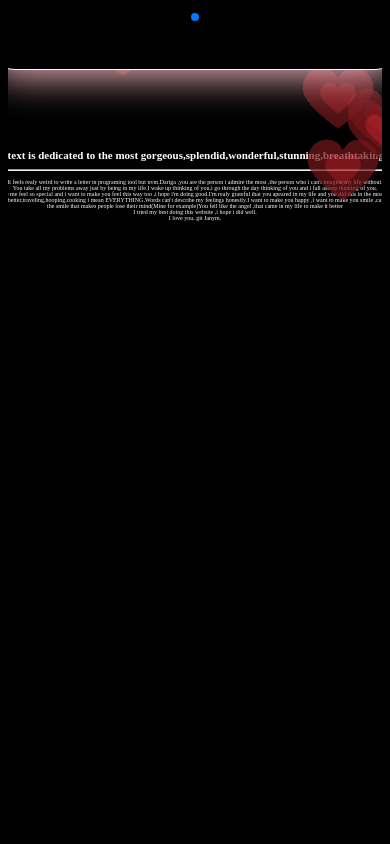
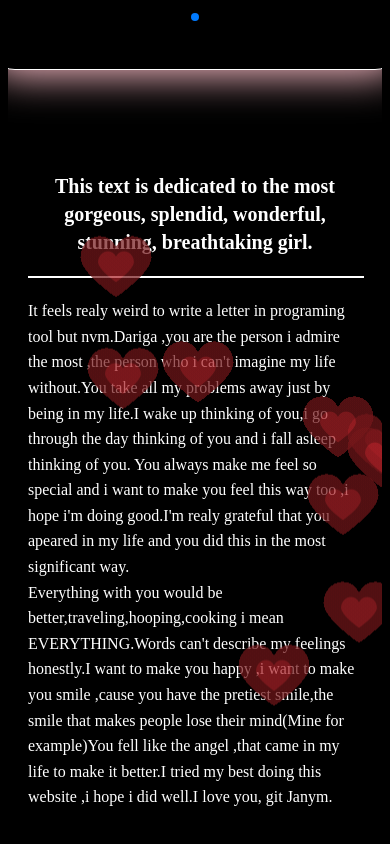
Before and after one commit to tvixem/ForDariga, a React (Vite) app: page /final in a window 390 px wide. Shown: the part 834-1678 px from the top of the page. Before the commit the page ends 1089 px from the top, so only its background shows below. Built offline with nearby package versions, Linux system fonts and the light colour scheme; a web font is replaced by a local one.

Commit message:
okay mb end

```diff
--- a/src/assets/Content/App.css
+++ b/src/assets/Content/App.css
@@ -1,8 +1,52 @@
-@media (max-width:500px){
-    h1{
-        font-size: 11px;
+/* Общий контейнер письма */
+.letter-section {
+    width: 100%;
+    max-width: 900px;
+    margin: 60px auto;
+
+    text-align: center;
+  }
+
+  .letter-title {
+    font-size: 28px;
+    color: white;
+    line-height: 1.4;
+  }
+
+  .letter-line {
+    width: 100%;
+    max-width: 900px;
+    margin: 20px auto;
+    border: 1px solid white;
+  }
+
+  .letter {
+    margin-top: 20px;
+    font-size: 18px;
+    color: white;
+    line-height: 1.8;
+    text-align: left;
+  }
+
+  /* 📱 АДАПТАЦИЯ ДЛЯ ТЕЛЕФОНА */
+  @media (max-width: 768px) {
+
+    .letter-section {
+      margin: 30px auto;
+
     }
-    p{
-        font-size: 6px;
+
+    .letter-title {
+      font-size: 20px;
     }
-}
+
+    .letter {
+      font-size: 16px;
+      line-height: 1.6;
+    }
+
+    .letter-line {
+      width: 100%;
+    }
+
+  }
--- a/src/assets/Content/finalPage.jsx
+++ b/src/assets/Content/finalPage.jsx
@@ -161,9 +161,21 @@ export default function ValentinesPage() {
         <br />
         <br />
         <br />
-        <h1 style={{textAlign:"center"}}>This text is dedicated to the most gorgeous,splendid,wonderful,stunning,breathtaking girl.</h1>
-        <hr width="900px"/>
-        <p style={{textAlign:"center"}}>It feels realy weird to write a letter in programing tool but nvm.Dariga ,you are the person i admire the most ,the person who i can't imagine my life without.<br/>You take all  my problems away just by being in my life.I wake up thinking of you,i go through the day thinking of you and i fall asleep thinking of you.<br/> You always make me feel so special and i want to make you feel this way too ,i hope i'm doing good.I'm realy grateful that you apeared in my life and you did this in the most significant way.<br/>Everything with you would be better,traveling,hooping,cooking i mean EVERYTHING.Words can't describe my feelings honestly.I want to make you happy ,i want to make you smile ,cause you have the pretiest smile,<br/>the smile that  makes people lose their mind(Mine for example)You fell like the angel ,that came in my life to make it better<br/>I tried my best doing this website ,i hope i did well.<br/>I love you, git Janym. </p>
+        <div className="letter-section">
+  <h1 className="letter-title">
+    This text is dedicated to the most gorgeous, splendid, wonderful,
+    stunning, breathtaking girl.
+  </h1>
+
+  <hr className="letter-line" />
+
+  <div className="letter">
+    <p>
+    It feels realy weird to write a letter in programing tool but nvm.Dariga ,you are the person i admire the most ,the person who i can't imagine my life without.You take all  my problems away just by being in my life.I wake up thinking of you,i go through the day thinking of you and i fall asleep thinking of you. You always make me feel so special and i want to make you feel this way too ,i hope i'm doing good.I'm realy grateful that you apeared in my life and you did this in the most significant way.<br/>Everything with you would be better,traveling,hooping,cooking i mean EVERYTHING.Words can't describe my feelings honestly.I want to make you happy ,i want to make you smile ,cause you have the pretiest smile,the smile that  makes people lose their mind(Mine for example)You fell like the angel ,that came in my life to make it better.I tried my best doing this website ,i hope i did well.I love you, git Janym.
+    </p>
+  </div>
+</div>
+
       </div>
     </div>
 
```
